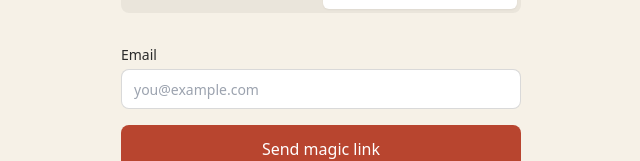
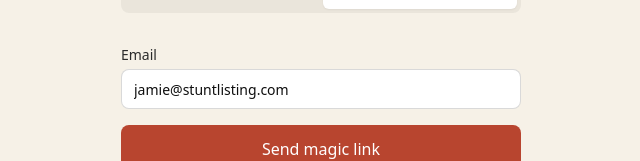
Before and after one commit to jamiestuntlisting/Book-report, a Next.js app: page /login in a window 1280 px wide. Both pictures are taken after a click on the button "Email me". Shown: the part 397-558 px from the top of the page, without its empty margins (319-959 px from the left). Built offline with nearby package versions, Linux system fonts and the light colour scheme.

Commit message:
Pre-fill the login email with the testing address
Co-Authored-By: Claude Opus 4.8 <noreply@anthropic.com>
Claude-Session: https://claude.ai/code/session_01JWrhCxrHKtpes9K7CtJdHF

```diff
--- a/app/(auth)/login/login-form.tsx
+++ b/app/(auth)/login/login-form.tsx
@@ -4,10 +4,13 @@ import { useState } from "react";
 import { useSearchParams } from "next/navigation";
 import { Button, Input, Label } from "@/components/ui";
 
+// Pre-filled default while the app is in testing; clearable as normal.
+const DEFAULT_EMAIL = "jamie@stuntlisting.com";
+
 export function LoginForm() {
   const params = useSearchParams();
   const next = params.get("next") ?? "/dashboard";
-  const [email, setEmail] = useState("");
+  const [email, setEmail] = useState(DEFAULT_EMAIL);
   const [status, setStatus] = useState<"idle" | "sending" | "sent" | "error">(
     "idle",
   );
```
